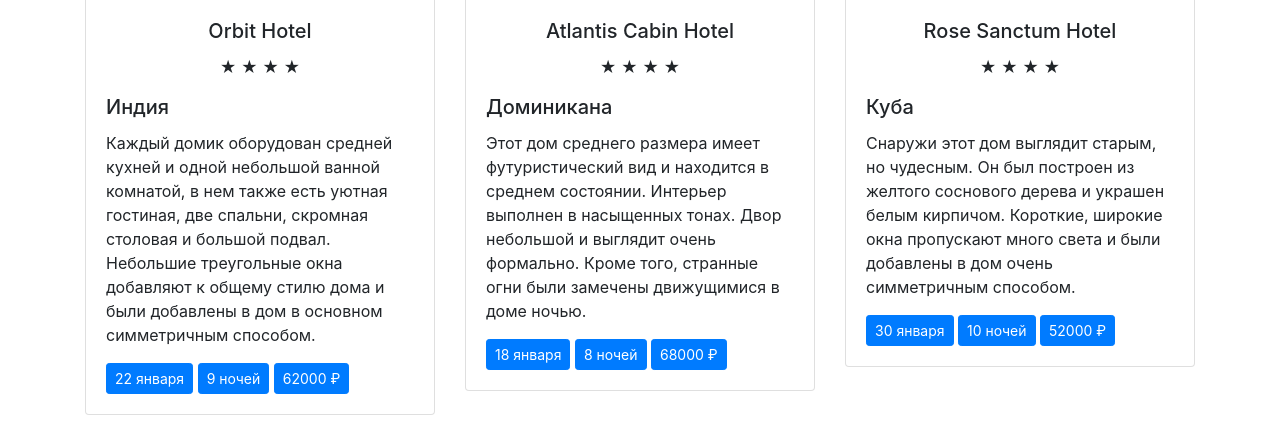
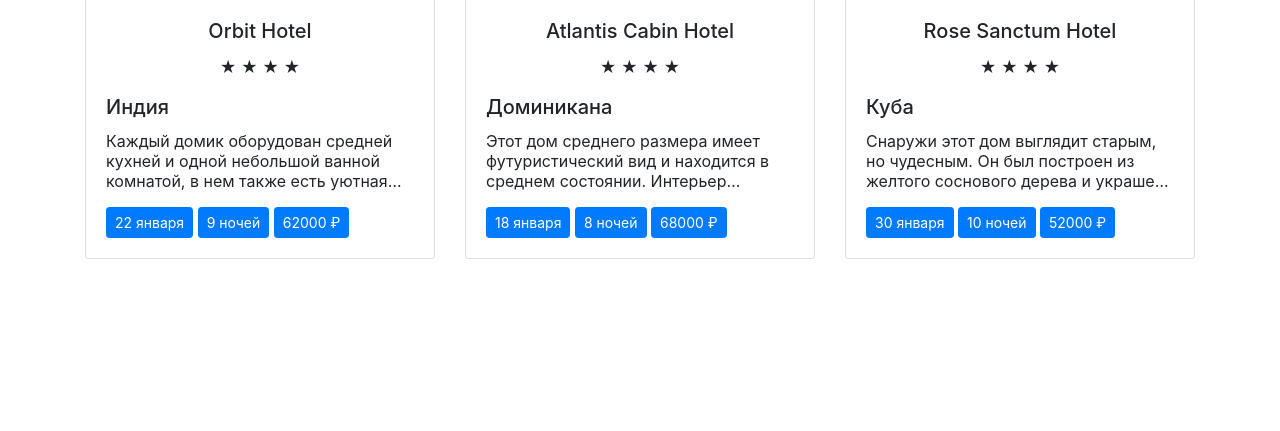
Before and after one commit to MarinaSvistunova/django_stepik_project_1_h_2, a Django app: page /departure/msk/ in a window 1280 px wide. Shown: the part 426-857 px from the top of the page. After the commit the page ends 685 px from the top, so only its background shows below. Run offline with Django 3.2, Linux system fonts and the light colour scheme; some libraries are stand-ins or nearby versions.

Commit message:
Update departure.html

```diff
--- a/tours/templates/tours/departure.html
+++ b/tours/templates/tours/departure.html
@@ -6,6 +6,22 @@
       body {
         background-color: #2574b0;
       }
+
+      .jumbotron {
+          background-image: linear-gradient(to bottom, rgba(0,0,0,0.5) 0%,rgba(0,0,0,0.5) 100%), url("http://gtorrent.ru/uploads/posts/2019-07/1562680798_9f8c02a34155.png");
+          background-size: cover;
+          color: white;
+      }
+
+      .overflow-multiply {
+          overflow: hidden;
+          text-overflow: ellipsis;
+          display: -webkit-box;
+          -webkit-box-orient: vertical;
+          -webkit-line-clamp: 3;
+          line-height: 20px;
+          max-height: 60px;
+       }
     </style>
   </head>
   <body>
```
